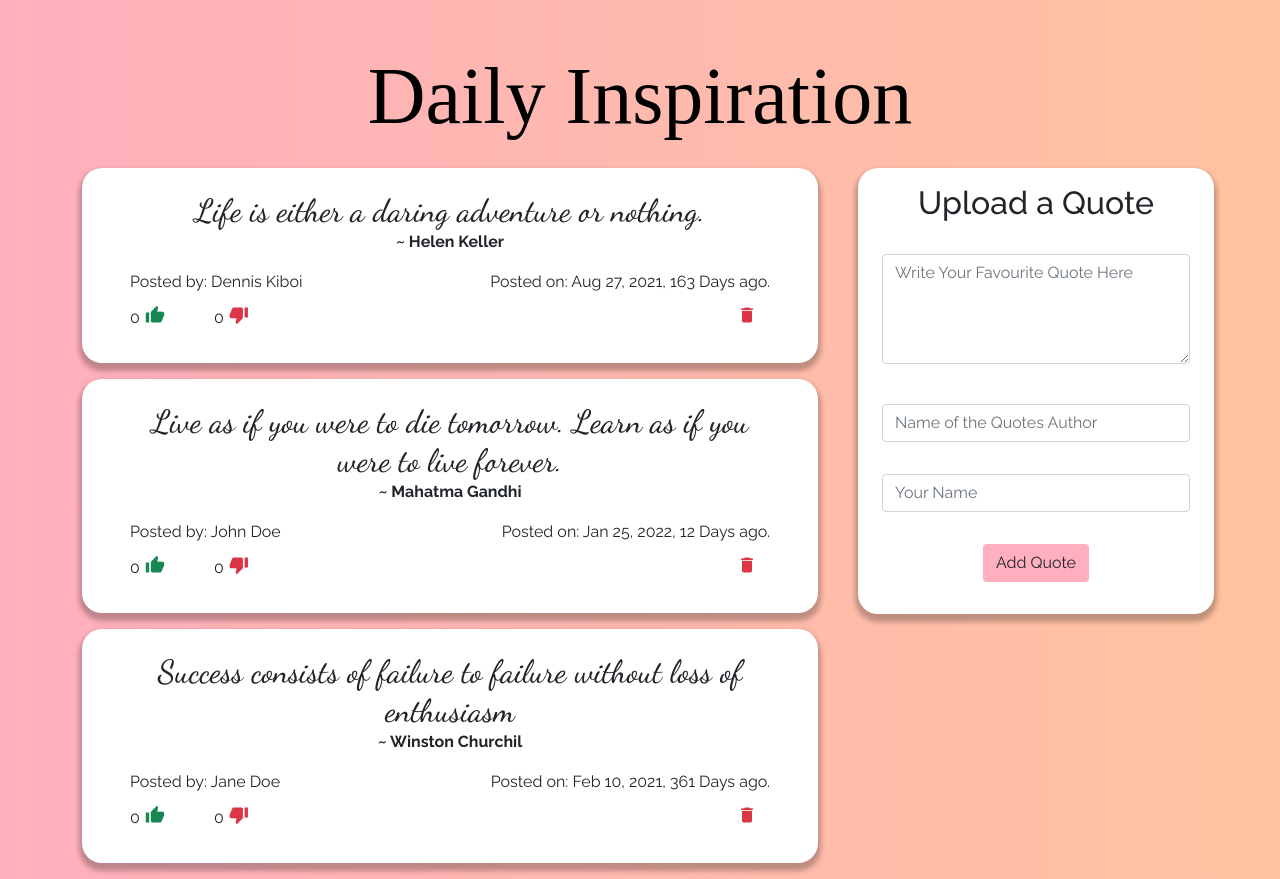
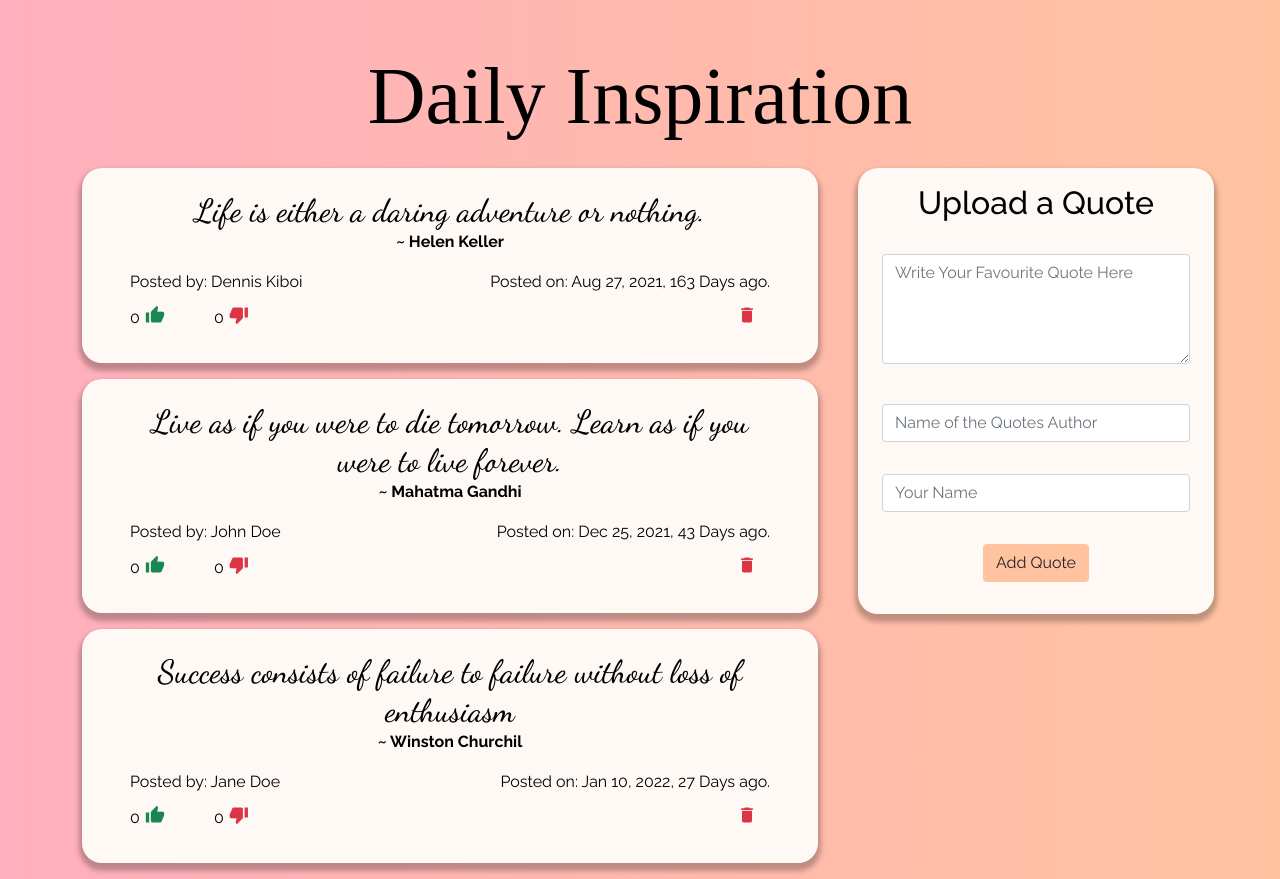
Before and after one commit to mururi/Quotes_app, an Angular app: page / in a window 1280 px wide. Built offline with nearby package versions, Linux system fonts and the light colour scheme; a web font is replaced by a local one.

Commit message:
Add form clearing and LICENSE file

```diff
--- a/src/app/app.component.css
+++ b/src/app/app.component.css
@@ -2,6 +2,7 @@
 
 * {
   font-family: 'Raleway', sans-serif;
+  color: black;
 }
 
 .wrapper {
--- a/src/app/quote-form/quote-form.component.css
+++ b/src/app/quote-form/quote-form.component.css
@@ -1,9 +1,9 @@
 .form-wrapper {
-  background: #FFFFFF;
+  background: #FFF9F6;
   box-shadow: 0px 5px 5px 3px rgba(0, 0, 0, 0.25);
   border-radius: 20px;
 }
 
 #submit-button {
-  background-color: #FFAFBD;
+  background-color: #FFC3A0;
 }
--- a/src/app/quote-form/quote-form.component.html
+++ b/src/app/quote-form/quote-form.component.html
@@ -1,7 +1,7 @@
 <div class="container-fluid form-wrapper m-3 py-3 px-4">
   <h2 class="text-center">Upload a Quote</h2>
 
-  <form #quoteForm = 'ngForm' (ngSubmit)='submitQuote()' class="text-center">
+  <form #quoteForm = 'ngForm' (ngSubmit)='submitQuote(); quoteForm.resetForm()' class="text-center">
 
     <div class="form-group py-4">
       <textarea class="form-control" id="content" rows="4" [(ngModel)]="newQuote.content" name="content" #content='ngModel' placeholder="Write Your Favourite Quote Here" required></textarea>
--- a/src/app/quote-form/quote-form.component.ts
+++ b/src/app/quote-form/quote-form.component.ts
@@ -13,6 +13,7 @@ export class QuoteFormComponent implements OnInit {
   @Output() addQuote = new EventEmitter<Quote>();
 
   submitQuote() {
+
     this.addQuote.emit(this.newQuote);
   }
 
--- a/src/app/quote/quote.component.css
+++ b/src/app/quote/quote.component.css
@@ -1,5 +1,11 @@
+/* #fixed {
+  position: sticky;
+  top: 0;
+  right: 0;
+} */
+
 .custom-card {
-  background: #FFFFFF;
+  background: #FFF9F6;
   box-shadow: 0px 5px 5px 3px rgba(0, 0, 0, 0.25);
   border-radius: 20px;
 }
--- a/src/app/quote/quote.component.html
+++ b/src/app/quote/quote.component.html
@@ -6,7 +6,7 @@
         <app-quote-detail [quote]="quote" (deleteConfirm)="deleteQuote($event, i)"></app-quote-detail>
       </div>
     </div>
-    <div class="col-lg-4">
+    <div class="col-lg-4" id="fixed">
       <app-quote-form (addQuote)="addNewQuote($event)"></app-quote-form>
     </div>
   </div>
--- a/src/app/quote/quote.component.ts
+++ b/src/app/quote/quote.component.ts
@@ -10,8 +10,8 @@ export class QuoteComponent implements OnInit {
 
   quotes: Quote[] = [
     new Quote('Life is either a daring adventure or nothing.', 'Helen Keller', 'Dennis Kiboi', new Date(2021,7,27)),
-    new Quote('Live as if you were to die tomorrow. Learn as if you were to live forever.', 'Mahatma Gandhi', 'John Doe', new Date(2021,12,25)),
-    new Quote('Success consists of failure to failure without loss of enthusiasm', 'Winston Churchil', 'Jane Doe', new Date(2021,1,10))
+    new Quote('Live as if you were to die tomorrow. Learn as if you were to live forever.', 'Mahatma Gandhi', 'John Doe', new Date(2021,11,25)),
+    new Quote('Success consists of failure to failure without loss of enthusiasm', 'Winston Churchil', 'Jane Doe', new Date(2022,0,10))
   ];
 
   deleteQuote(deleteConfirm: boolean, index: number) {
@@ -25,7 +25,8 @@ export class QuoteComponent implements OnInit {
 
   addNewQuote(quote: Quote) {
     quote.date = new Date();
-    this.quotes.push(quote);
+    let copyQuote = {...quote}
+    this.quotes.push(copyQuote);
   }
 
   constructor() { }
```
Also changed, not shown: .browserslistrc, 1 other file (tests, documents, lock files or other folders).
